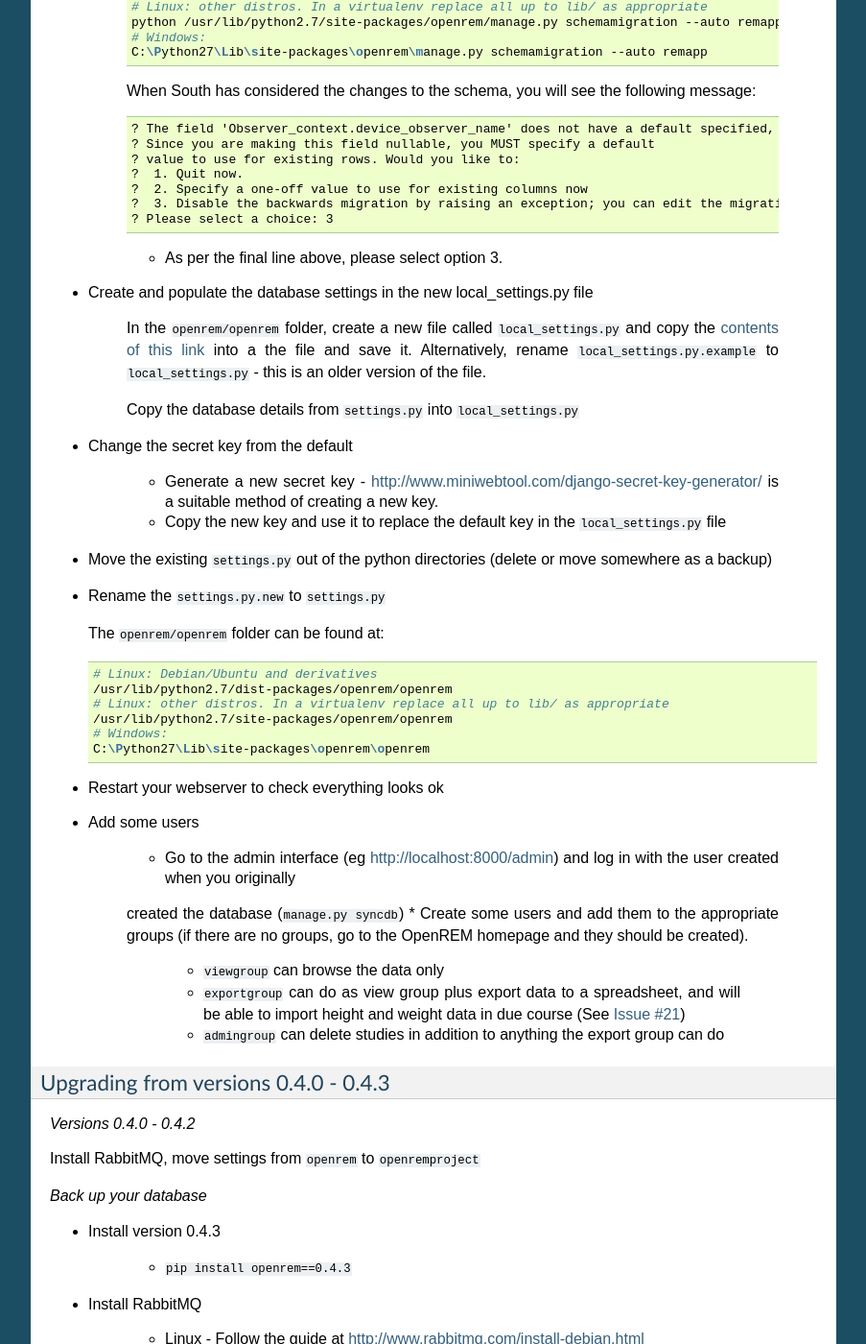
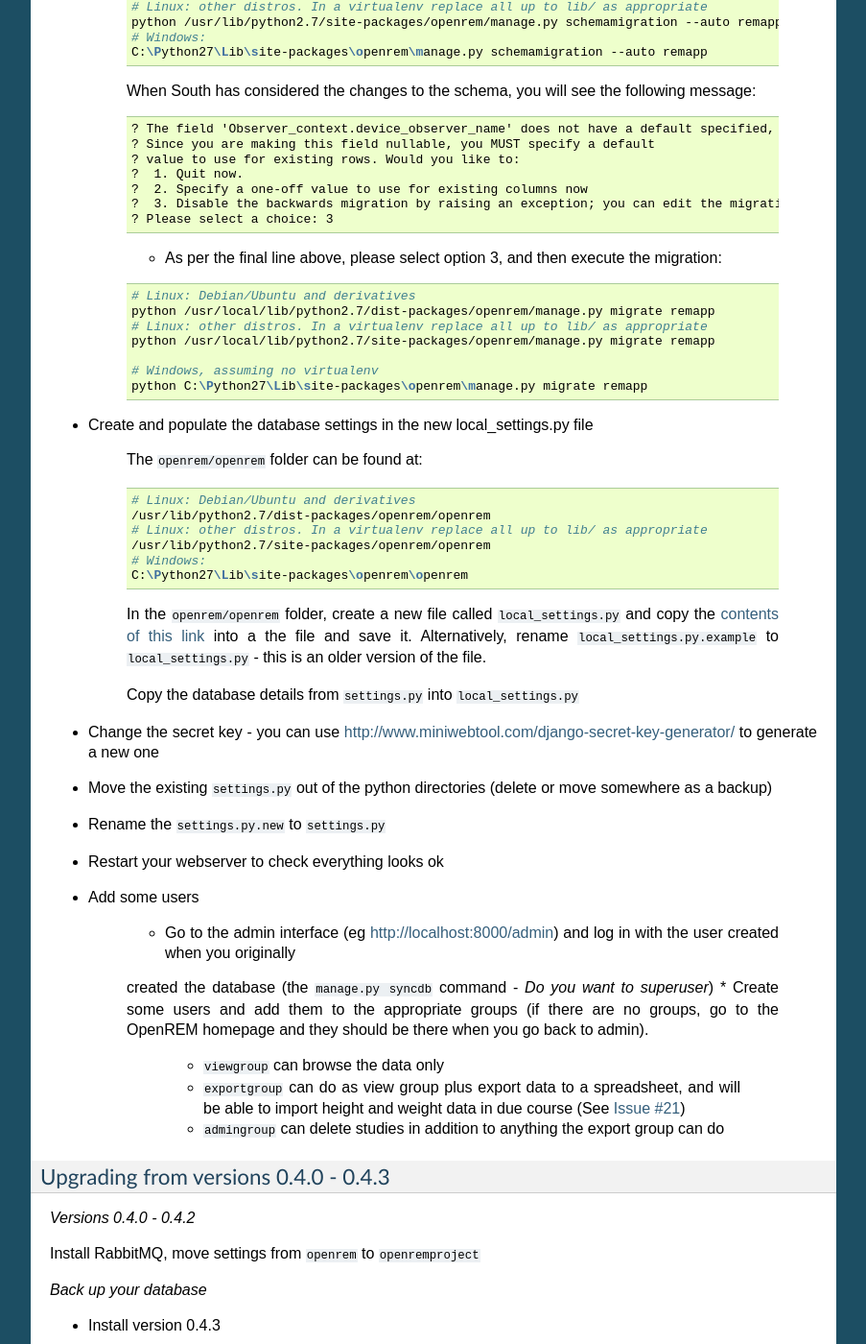
Before and after one commit to ckswilliams/modOpenREM, a Sphinx documentation site: the page built from docs/release-0.5.1.rst, in a window 1280 px wide and 1400 px high, scrolled down 756 px. Shown: the whole window at 96% size, without its empty margins (198-1101 px from the left). Built offline with Sphinx 7.4.7, drawn with Linux system fonts in a browser that asks for light colours.

Commit message:
More revisions for the from-0.3.9 upgrade

```diff
--- a/docs/release-0.5.1.rst
+++ b/docs/release-0.5.1.rst
@@ -57,25 +57,19 @@ Upgrading from version 0.3.9 or earlier
      ?  3. Disable the backwards migration by raising an exception; you can edit the migration to fix it later
      ? Please select a choice: 3
 
-    * As per the final line above, please select option 3.
+    * As per the final line above, please select option 3, and then execute the migration:
+
+    .. sourcecode:: bash
+
+        # Linux: Debian/Ubuntu and derivatives
+        python /usr/local/lib/python2.7/dist-packages/openrem/manage.py migrate remapp
+        # Linux: other distros. In a virtualenv replace all up to lib/ as appropriate
+        python /usr/local/lib/python2.7/site-packages/openrem/manage.py migrate remapp
+
+        # Windows, assuming no virtualenv
+        python C:\Python27\Lib\site-packages\openrem\manage.py migrate remapp
 
 *  Create and populate the database settings in the new local_settings.py file
-
-    In the ``openrem/openrem`` folder, create a new file called ``local_settings.py`` and copy the `contents of this link
-    <https://bitbucket.org/openrem/openrem/raw/a37540ba88a5e9b383cf0ea03a3e77fb35638f43/openrem/openremproject/local_settings.py.example>`_
-    into a the file and save it. Alternatively, rename ``local_settings.py.example`` to ``local_settings.py`` - this is
-    an older version of the file.
-
-    Copy the database details from ``settings.py`` into ``local_settings.py``
-
-* Change the secret key from the default
-
-    *   Generate a new secret key - http://www.miniwebtool.com/django-secret-key-generator/ is a
-        suitable method of creating a new key.
-    *   Copy the new key and use it to replace the default key in the ``local_settings.py`` file
-
-*   Move the existing ``settings.py`` out of the python directories (delete or move somewhere as a backup)
-*   Rename the ``settings.py.new`` to ``settings.py``
 
     The ``openrem/openrem`` folder can be found at:
 
@@ -88,14 +82,23 @@ Upgrading from version 0.3.9 or earlier
         # Windows:
         C:\Python27\Lib\site-packages\openrem\openrem
 
+    In the ``openrem/openrem`` folder, create a new file called ``local_settings.py`` and copy the `contents of this link
+    <https://bitbucket.org/openrem/openrem/raw/a37540ba88a5e9b383cf0ea03a3e77fb35638f43/openrem/openremproject/local_settings.py.example>`_
+    into a the file and save it. Alternatively, rename ``local_settings.py.example`` to ``local_settings.py`` - this is
+    an older version of the file.
+
+    Copy the database details from ``settings.py`` into ``local_settings.py``
+
+* Change the secret key - you can use http://www.miniwebtool.com/django-secret-key-generator/ to generate a new one
+* Move the existing ``settings.py`` out of the python directories (delete or move somewhere as a backup)
+* Rename the ``settings.py.new`` to ``settings.py``
 * Restart your webserver to check everything looks ok
-
 * Add some users
 
     * Go to the admin interface (eg http://localhost:8000/admin) and log in with the user created when you originally
-    created the database (``manage.py syncdb``)
+    created the database (the ``manage.py syncdb`` command - `Do you want to superuser`)
     * Create some users and add them to the appropriate groups (if there are no groups, go to the OpenREM homepage and
-    they should be created).
+    they should be there when you go back to admin).
 
         + ``viewgroup`` can browse the data only
         + ``exportgroup`` can do as view group plus export data to a spreadsheet, and will be able to import height and weight data in due course (See `Issue #21 <https://bitbucket.org/openrem/openrem/issue/21/>`_)
```
